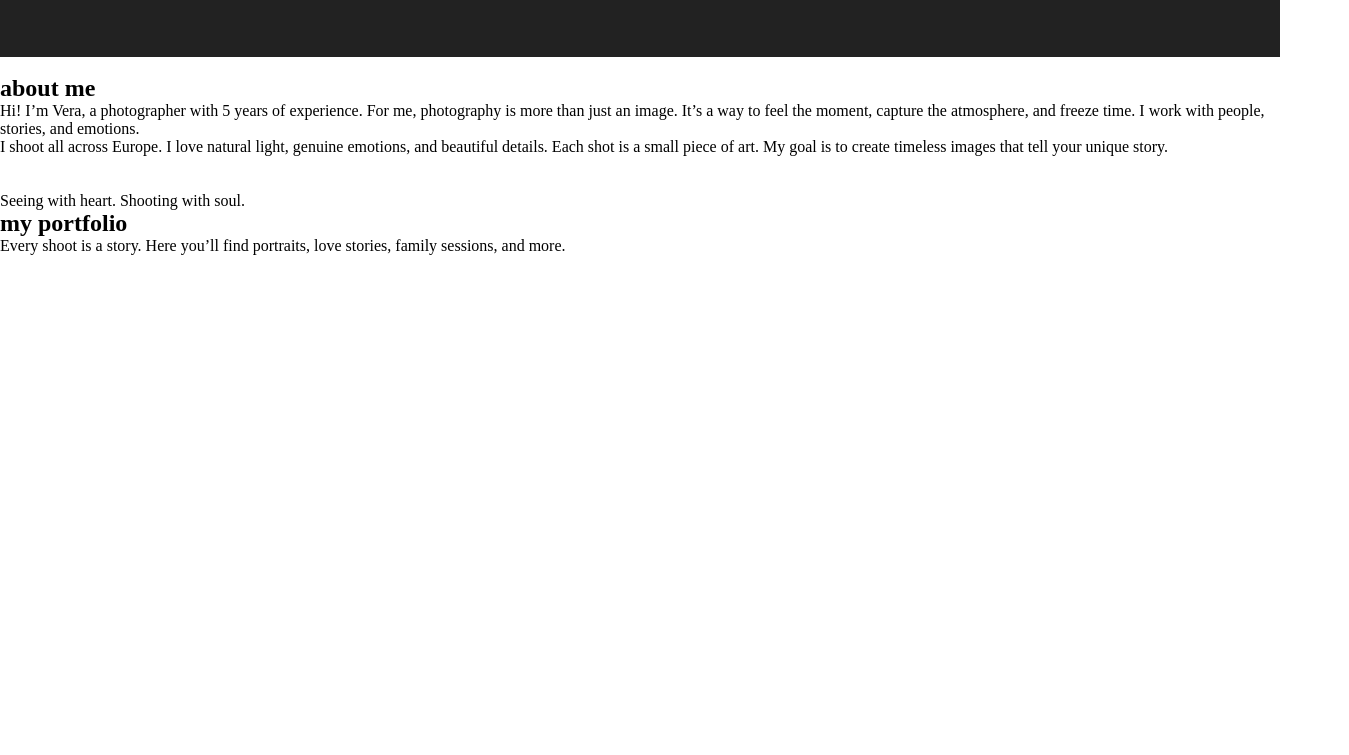
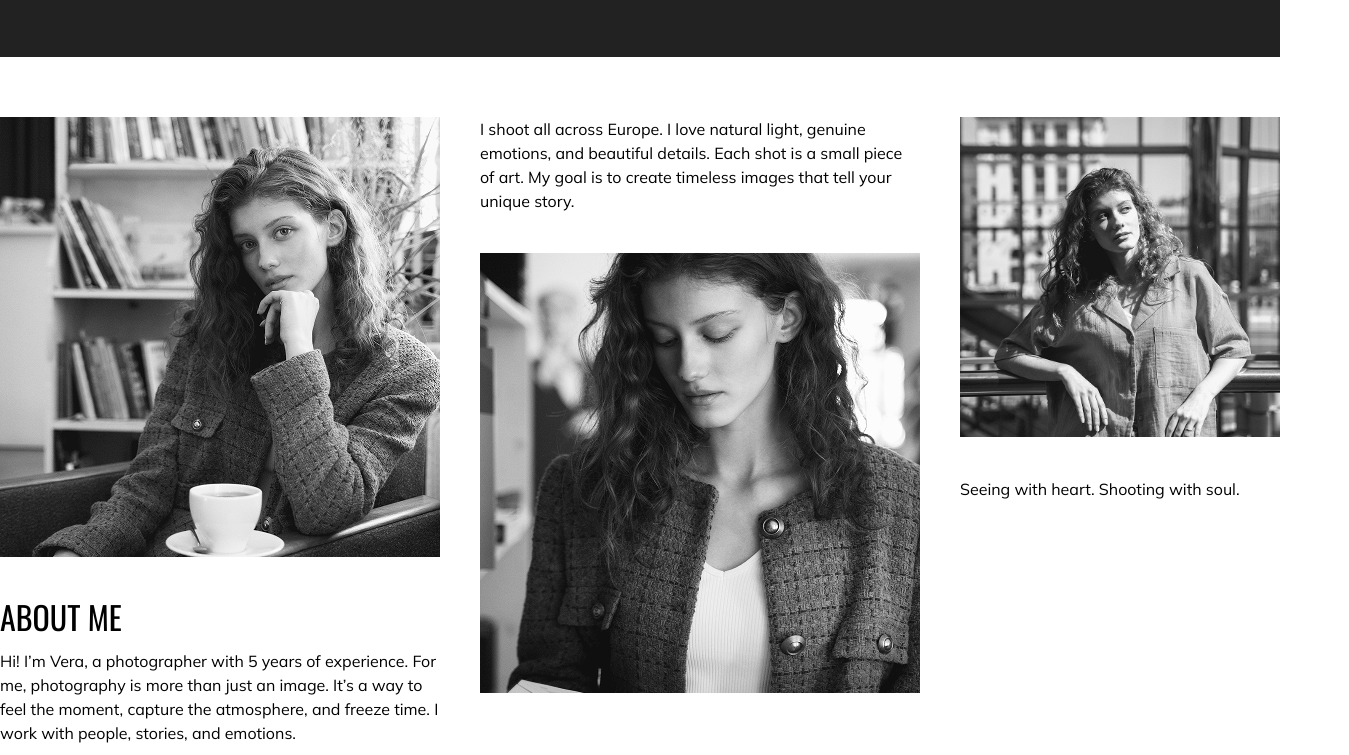
Before and after one commit to romanova7410020/rsschool-projects, a plain HTML site: page portfolio/index.html in a window 1280 px wide. Shown: the part 865-1620 px from the top of the page, 1349 px wide, since content can reach past the window. Before the commit the page ends 1120 px from the top, so only its background shows below. Drawn offline with nearby package versions, Linux system fonts and the light colour scheme.

Commit message:
:feat: add portfolio section

```diff
--- a/portfolio/index.html
+++ b/portfolio/index.html
@@ -73,18 +73,20 @@
     </section>
     <section class="about-me">
         <div class="wrapper">
-            <div class="3columns">
+            <div class="three-columns">
                 <div class="first-column">
-                    <img>
-                    <h2>about me</h2>
+                    <img src="./image/png/about1.png" alt="about1">
+                    <div class="column-wrap">
+                         <h2>about me</h2>
                     <p>Hi! I’m Vera, a photographer with 5 years of experience. For me, photography is more than just an image. It’s a way to feel the moment, capture the atmosphere, and freeze time. I work with people, stories, and emotions.</p>
+                    </div>
                 </div>
                 <div class="second-column">
                     <p>I shoot all across Europe. I love natural light, genuine emotions, and beautiful details. Each shot is a small piece of art. My goal is to create timeless images that tell your unique story.</p>
-                    <img>
+                    <img src="./image/png/about2.png" alt="about2">
                 </div>
                 <div class="third-column">
-                    <img>
+                    <img src="./image/png/about3.png" alt="about3">
                     <p>Seeing with heart. Shooting with soul.</p>
                 </div>
             </div>
@@ -92,12 +94,25 @@
     </section>
     <section class="gallery">
         <div class="wrapper">
-            <div class="gallery-title">
+             <div class="gallery-title">
                 <h2>my portfolio</h2>
-                <p>Every shoot is a story. Here you’ll find portraits, love stories, family sessions, and more.</p>
+                <p>Every shoot is a story. Here you’ll find portraits,<br> love stories, family sessions, and more.</p>
             </div>
-            <div class="gallery-slider"></div>
         </div>
+            <div class="gallery-slider">
+          <!--  <img src="./image/png/port1.png" alt="port1">
+            <img src="./image/png/port2.png" alt="port2">
+            <img src="./image/png/port3.png" alt="port3"> -->
+            <img src="./image/png/port4.png" alt="port4" class="show-slide">
+            <img src="./image/png/port5.png" alt="port5" class="show-slide">
+            <img src="./image/png/port6.png" alt="port6" class="show-slide">
+            <img src="./image/png/port7.png" alt="port7" class="show-slide">
+            <img src="./image/png/port8.png" alt="port8" class="show-slide">
+            <img src="./image/png/port9.png" alt="port9" class="show-slide">
+           <!-- <img src="./image/png/port10.png" alt="port10">
+            <img src="./image/png/port11.png" alt="port11">
+            <img src="./image/png/port12.png" alt="port12">-->
+            </div>
     </section>
 </body>
 </html>
--- a/portfolio/styles.css
+++ b/portfolio/styles.css
@@ -17,6 +17,15 @@ a {
   padding: 0;
   margin: 0;
 }
+h1, h2,h3,h4,h5,h6 {
+  margin: 0;
+  padding: 0;
+  font-weight: normal;
+  font-size: inherit;
+  line-height: normal;
+  color: inherit;
+  font-family: inherit;
+}
 :root {
   --font-primary: 'Oswald', sans-serif;
   --font-secondary: 'Mulish', sans-serif;
@@ -25,8 +34,8 @@ a {
   --small-font-size: 12px;
   --h1-font-size: 116px;
   --h1-font-weight: 300;
+  --h2-font-size: 32px;
   --h3-font-size: 20px;
-  --h3-font-weight: 400;
   --body-decoration-size: 48px;
   --body-decoration-weight:300;
 }
@@ -134,7 +143,7 @@ max-height: 60px;
 .main-statistic h3{
   font-family: var(--font-primary);
   font-size: var(--h3-font-size);
-  font-weight: var(--h3-font-weight);
+  font-weight: var(--base-font-weight);
   text-transform: uppercase;
   margin-top: 43px;
   line-height: 28px;
@@ -174,6 +183,12 @@ margin-top: 320px;
 }
 .second-main{
   max-width: 220px;
+  width: 100%;
+}
+.second-main img{
+  max-width: 100%;
+  height: auto;
+  display: block;
 }
 .third-main img{
   margin-top: 60px;
@@ -193,3 +208,77 @@ margin-top: 320px;
   margin-left: auto;
   line-height: 24px;
 }
+
+.three-columns{
+  margin-top: 60px;
+  margin-bottom: 60px;
+display: flex;
+gap: 40px;
+}
+.first-column, .second-column, .third-column{
+  display: flex;
+  flex-direction: column;
+  gap: 40px;
+  max-width: 440px;
+}
+.first-column img, .second-column img, .third-column img{
+  max-width: 100%;
+  height: auto;
+  display: block;
+}
+h2{
+  font-family: var(--font-primary);
+  font-size: var(--h2-font-size);
+  text-transform: uppercase;
+  line-height: 40px;
+  margin-bottom: 12px;
+}
+.three-columns p{
+  font-family: var(--font-secondary);
+  font-size: var(--base-font-size);
+  font-weight: var(--base-font-weight);
+  line-height: 24px;
+}
+.gallery{
+  background-color: #222222;
+}
+.gallery-slider img {
+  display: none;
+}
+
+.gallery img.show-slide {
+  display: block;
+height: 100%;
+}
+.gallery-slider{
+  display: flex;
+  flex-direction: row;
+  overflow: hidden;
+  gap: 20px;
+  padding-bottom: 60px;
+}
+.gallery img:first-child{
+  margin-left: -260px;
+}
+.gallery-title{
+  padding-top: 60px;
+  color: #FFFFFF;
+}
+.gallery-title p{
+  font-size: var(--base-font-size);
+  font-family: var(--font-secondary);
+  line-height: 24px;
+  margin-bottom: 40px;
+}
+.gallery img:nth-child(2){
+  margin-top: 120px;
+}
+.gallery img:nth-child(3){
+  margin-top: 217px;
+}
+.gallery img:nth-child(5){
+  margin-top: 120px;
+}
+.gallery img:nth-child(6){
+  margin-top: 217px;
+}
```
Also changed, not shown: portfolio/image/png/about1.png (added), portfolio/image/png/about2.png (added), portfolio/image/png/about3.png (added), portfolio/image/png/port1.png (added), portfolio/image/png/port10.png (added), portfolio/image/png/port11.png (added), portfolio/image/png/port12.png (added), portfolio/image/png/port2.png (added), portfolio/image/png/port3.png (added), portfolio/image/png/port4.png (added), portfolio/image/png/port5.png (added), portfolio/image/png/port6.png (added), portfolio/image/png/port7.png (added), portfolio/image/png/port8.png (added), 1 more files.
